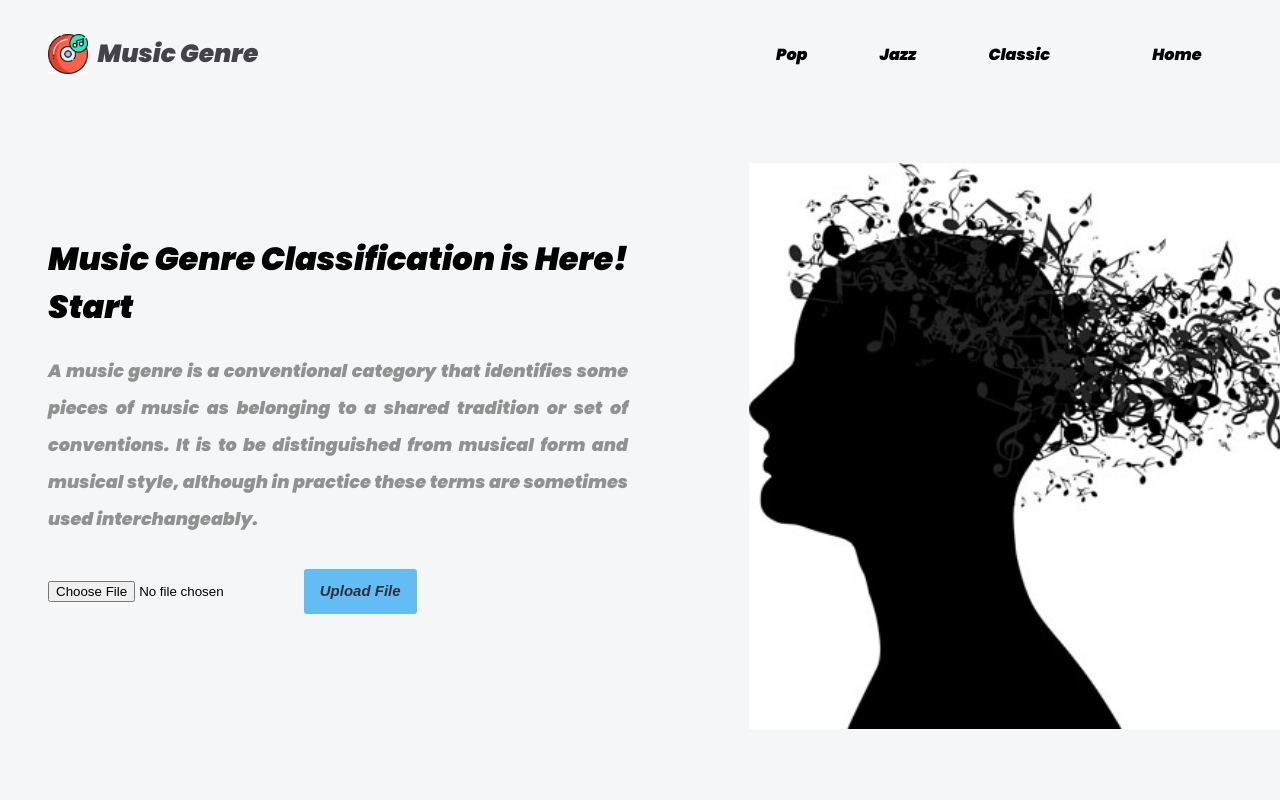
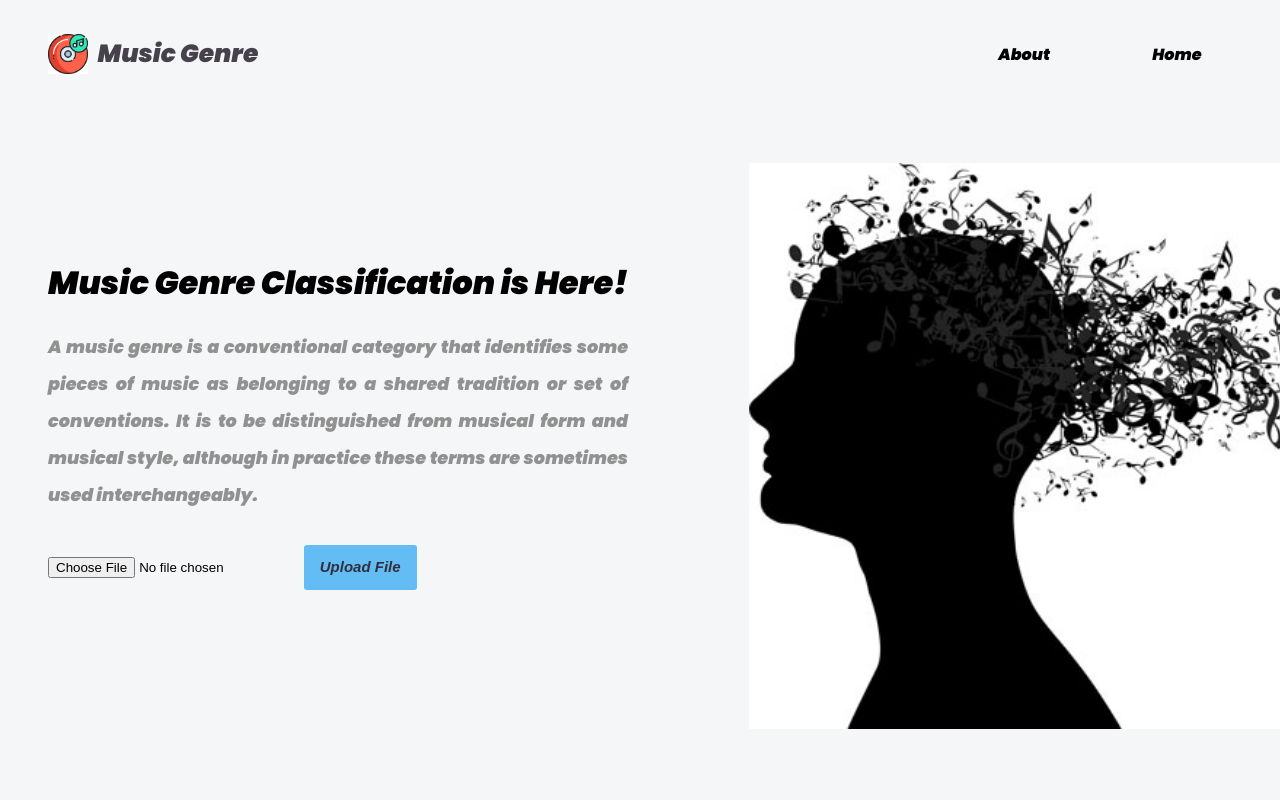
Before and after one commit to maoouu/CS_THESIS, a Flask app: page / in a window 1280 px wide. Run offline with Flask 2, Linux system fonts and the light colour scheme; parts of the project's set-up code (start-up, migrations or seed data) failed here and were passed over.

Commit message:
added anchor link to home page

```diff
--- a/WEBSITE/templates/index.html
+++ b/WEBSITE/templates/index.html
@@ -16,16 +16,16 @@
       <div class="big-wrapper">
         <header>
           <div class="container">
+            <a href="http://127.0.0.1:5000">
             <div class="logo">
               <img src="/static/images/logo.png" alt="Logo" />
               <h3>Music Genre</h3>
             </div>
+            </a>
             <nav class="links">
               <ul>
-                <li><a href="#">Pop</a></li>
-                <li><a href="#">Jazz</a></li>
-                <li><a href="#">Classic</a></li>
-                <li><a href="#" class="btn">Home</a></li>
+                <li><a href="#">About</a></li>
+                <li><a href="http://127.0.0.1:5000" class="btn">Home</a></li>
               </ul>
             </nav>
           </div>
@@ -36,7 +36,6 @@
             <div class="left">
               <div class="bigtitle">
                 <h1>Music Genre Classification is Here!</h1>
-                <h1>Start</h1>
               </div>
               <p class="text">
                 A music genre is a conventional category that identifies some
@@ -53,6 +52,7 @@
               </div>
 
               {% if result %}
+              <p>Song: {{ filename }}</p>
               <p>Results: {{ result }}</p>
               {% endif %}
             </div>
```
